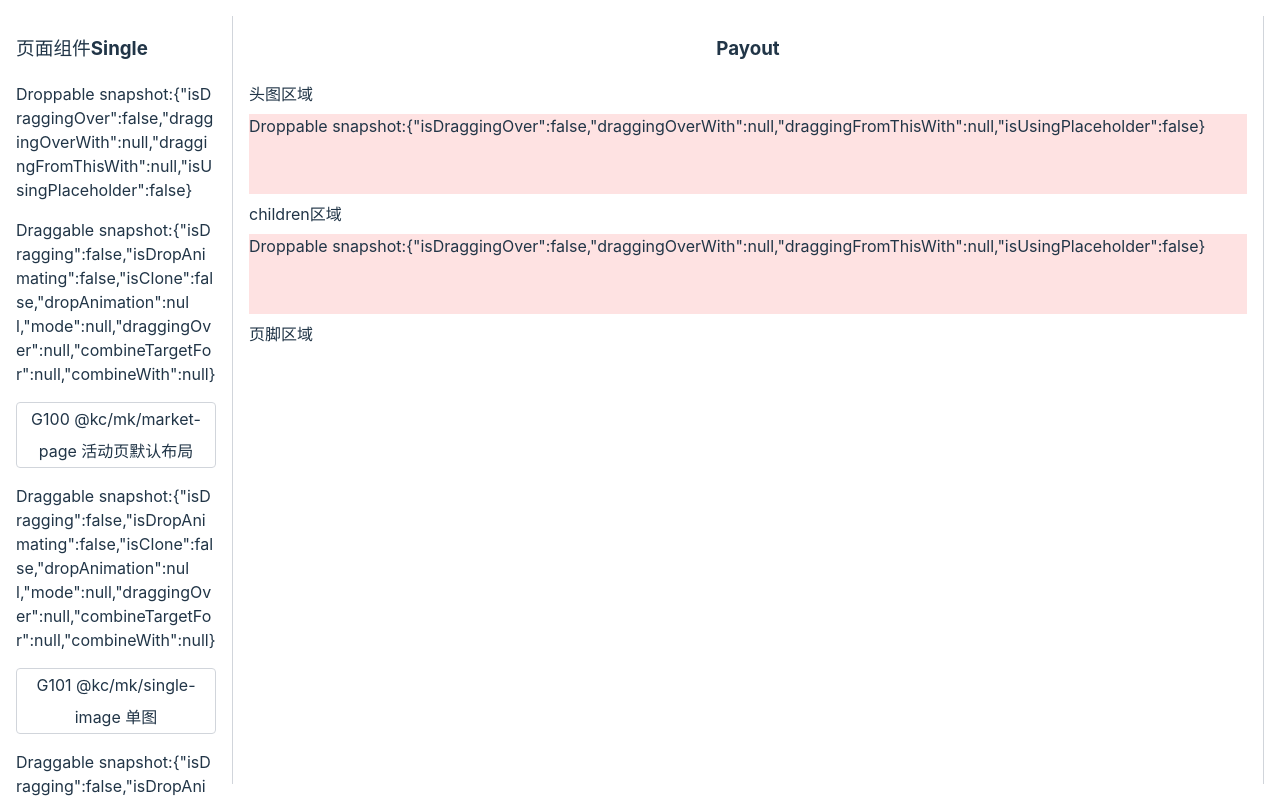
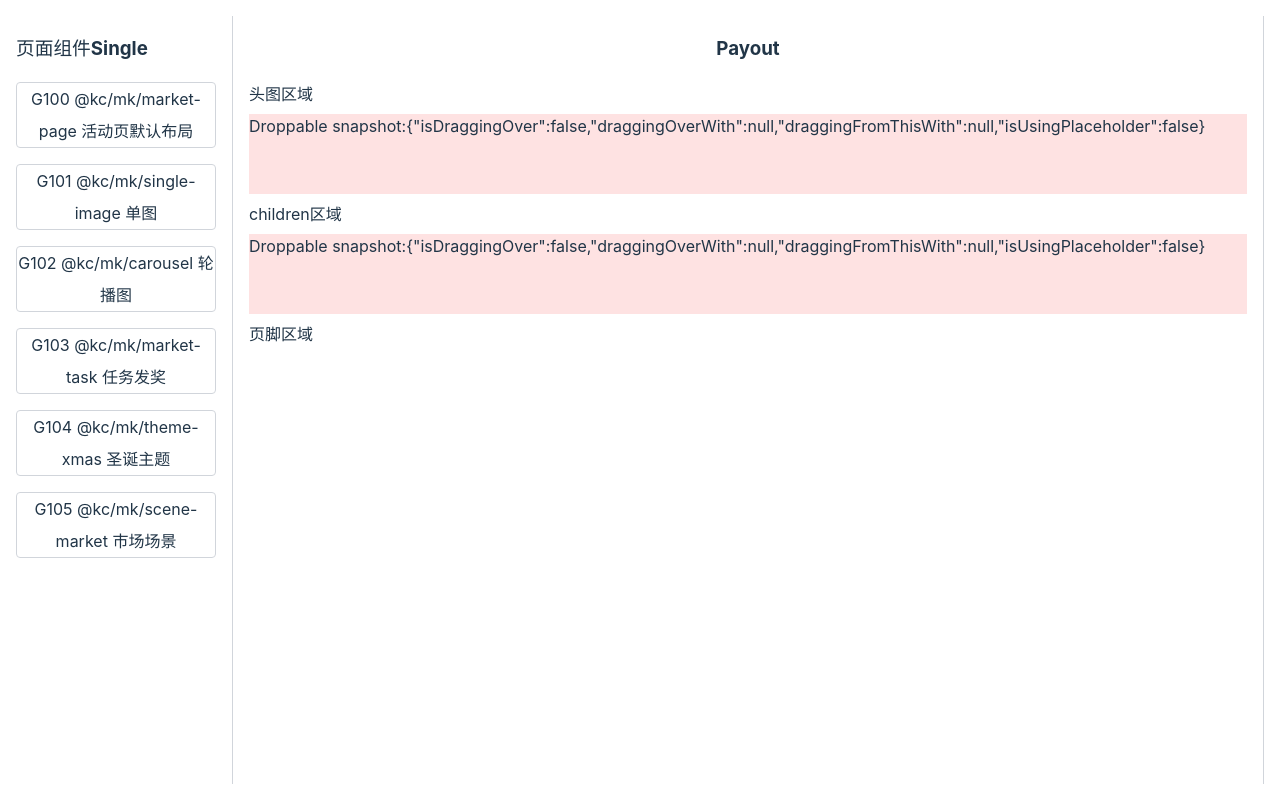
Before and after one commit to codercup2/tiny-form-design, a React (Vite) app: page / in a window 1280 px wide. Shown: the top 800 px of the page. Built offline with nearby package versions, Linux system fonts and the light colour scheme.

Commit message:
chore: 去掉 Left的 展示json信息

```diff
--- a/src/form-design/components/Left/SingleLevel.tsx
+++ b/src/form-design/components/Left/SingleLevel.tsx
@@ -20,16 +20,16 @@ const SingleLevel: FC<{ items: IComponentItemWithConsequenceId[] }> = ({
               ref={provided.innerRef}
               {...provided.droppableProps}
             >
-              <div className='break-all'>
+              {/* <div className='break-all'>
                 Droppable snapshot:{JSON.stringify(snapshot)}
-              </div>
+              </div> */}
               {items.map((item, index) => (
                 <Draggable index={index} draggableId={item.id} key={item.id}>
                   {(provided, snapshot) => (
                     <>
-                      <div className='break-all'>
+                      {/* <div className='break-all'>
                         Draggable snapshot:{JSON.stringify(snapshot)}
-                      </div>
+                      </div> */}
                       <div
                         className={clsx('', {
                           '!translate-x-0 !translate-y-0': !snapshot.isDragging,
--- a/src/form-design/components/Left/TwoLevel.tsx
+++ b/src/form-design/components/Left/TwoLevel.tsx
@@ -7,7 +7,7 @@ const TwoLevel: FC<{ items: ISeed[] }> = ({ items }) => {
   return (
     <div className='left flex-basis-200px flex-shrink-0'>
       <h3>页面组件</h3>
-      <div className=''>{JSON.stringify(items)}</div>
+      {/* <div className=''>{JSON.stringify(items)}</div> */}
       <Droppable droppableId={'left'} isDropDisabled={true}>
         {(provided, snapshot) => {
           return (
```
